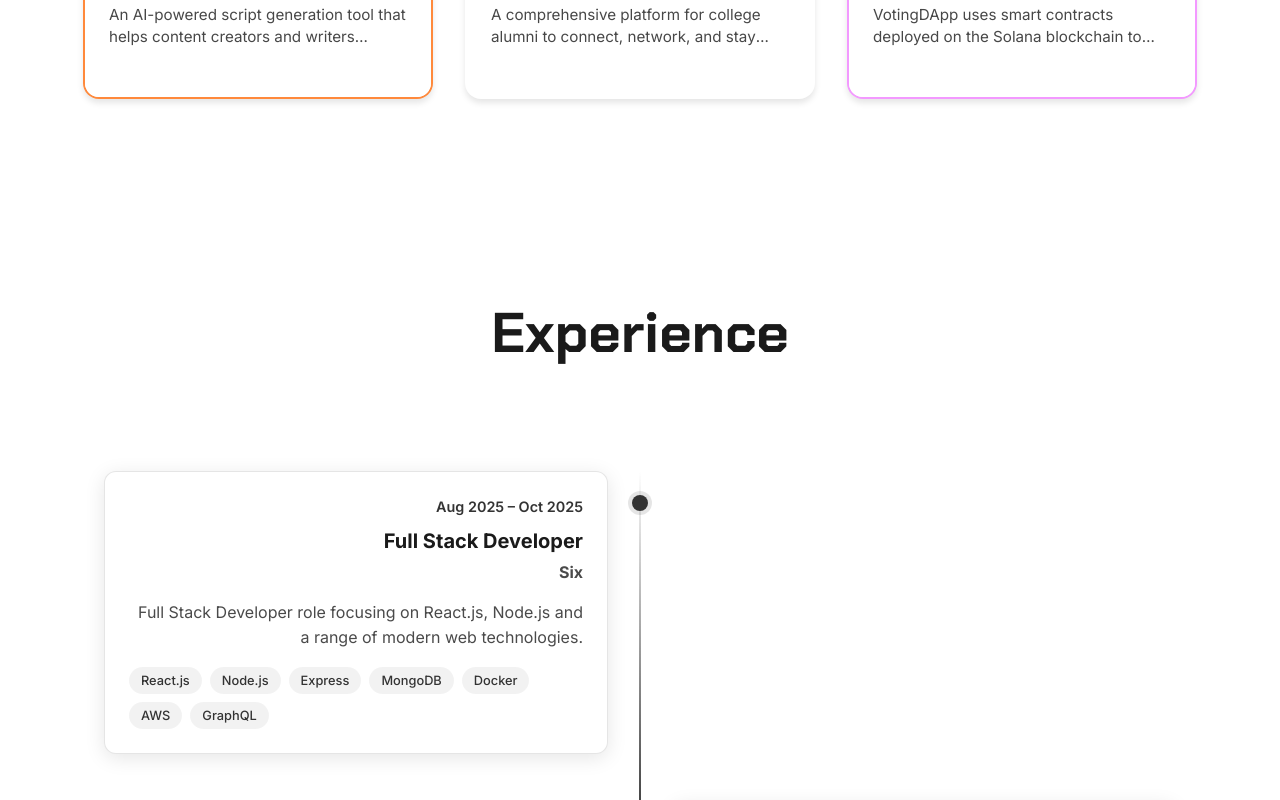
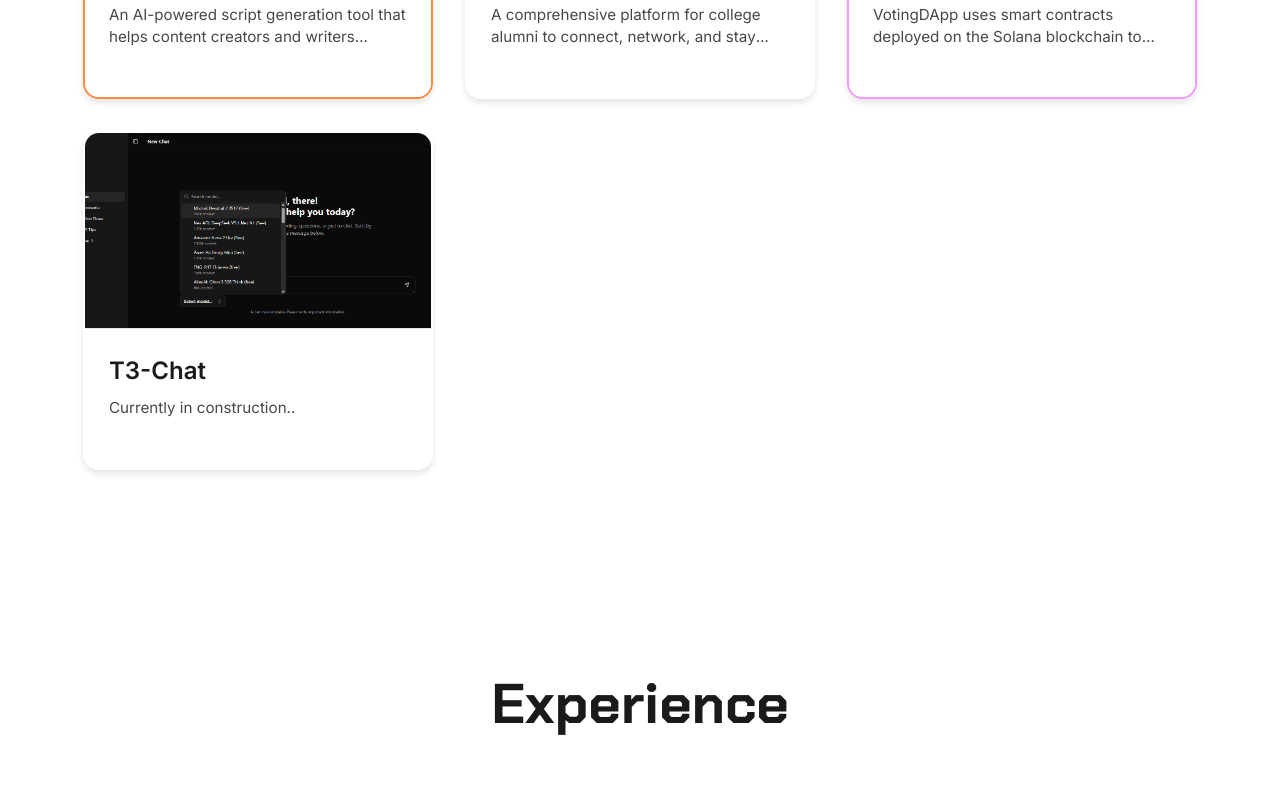
Before and after one commit to amarmurmu001/amar-portfolio, a React (Vite) app: page / in a window 1280 px wide. Shown: the part 1420-2220 px from the top of the page. Built offline with nearby package versions, Linux system fonts and the light colour scheme.

Commit message:
feat: add Projects component to display project details and a new project image

```diff
--- a/src/routes/Projects.jsx
+++ b/src/routes/Projects.jsx
@@ -1,47 +1,55 @@
-import React from 'react';
-import { motion } from 'framer-motion';
-import { FiExternalLink, FiGithub } from 'react-icons/fi';
-import alumniImg from '../assets/img/script.png';
-import scriptImg from '../assets/img/alumni.png';
-import votingImg from '../assets/img/voting-dapp.jpg';
+import React from "react";
+import { motion } from "framer-motion";
+import { FiExternalLink, FiGithub } from "react-icons/fi";
+import alumniImg from "../assets/img/script.png";
+import scriptImg from "../assets/img/alumni.png";
+import votingImg from "../assets/img/voting-dapp.jpg";
+import t3ChatImg from "../assets/img/t3-chat.png";
 
-import './Projects.css';
+import "./Projects.css";
 
 const Projects = () => {
   const projects = [
     {
       id: 1,
       title: "ScriptGenius",
-      description: "An AI-powered script generation tool that helps content creators and writers develop engaging narratives. Features include dynamic script formatting, real-time collaboration, and customizable templates for various content types.",
+      description:
+        "An AI-powered script generation tool that helps content creators and writers develop engaging narratives. Features include dynamic script formatting, real-time collaboration, and customizable templates for various content types.",
       image: scriptImg,
       link: "https://script-generator-iota.vercel.app/",
-      github: "https://github.com/amarmurmu001/scriptgenius"
+      github: "https://github.com/amarmurmu001/scriptgenius",
     },
     {
       id: 2,
       title: "Alumni Association",
-      description: "A comprehensive platform for college alumni to connect, network, and stay updated with their alma mater. Features include event management, member directory, donation portal, and interactive discussion forums.",
+      description:
+        "A comprehensive platform for college alumni to connect, network, and stay updated with their alma mater. Features include event management, member directory, donation portal, and interactive discussion forums.",
       image: alumniImg,
       link: "https://alumni-frontend-five.vercel.app/",
-      github: "https://github.com/amarmurmu001/alumni-association"
-    },{
+      github: "https://github.com/amarmurmu001/alumni-association",
+    },
+    {
       id: 3,
       title: "Solana Voting Dapp",
-      description: "VotingDApp uses smart contracts deployed on the Solana blockchain to manage the entire voting process. Each proposal is stored as a unique account on the blockchain, containing all relevant information such as the proposal details, voting period, and current results.",
+      description:
+        "VotingDApp uses smart contracts deployed on the Solana blockchain to manage the entire voting process. Each proposal is stored as a unique account on the blockchain, containing all relevant information such as the proposal details, voting period, and current results.",
       image: votingImg,
       link: "https://voting-dapp-frontend-vert.vercel.app/",
-      github: "https://github.com/amarmurmu001/voting-dapp"
-    }
+      github: "https://github.com/amarmurmu001/voting-dapp",
+    },
+    {
+      id: 4,
+      title: "T3-Chat",
+      description: "Currently in construction..",
+      image: t3ChatImg,
+      link: "https://t3-chat-blush.vercel.app/",
+      github: "https://github.com/amarmurmu001/t3-chat",
+    },
   ];
 
   return (
     <div className="projects-section">
-      <h1
-        className="section-title"
-
-      >
-        Featured Projects
-      </h1>
+      <h1 className="section-title">Featured Projects</h1>
 
       <motion.div
         className="projects-grid"
@@ -64,11 +72,7 @@ const Projects = () => {
               whileHover={{ scale: 1.02 }}
               transition={{ duration: 0.3 }}
             >
-              <img
-                src={project.image}
-                alt={project.title}
-                loading="lazy"
-              />
+              <img src={project.image} alt={project.title} loading="lazy" />
               <div className="project-overlay">
                 <div className="project-links">
                   {project.link && (
```
Also changed, not shown: src/assets/img/t3-chat.png (added).
